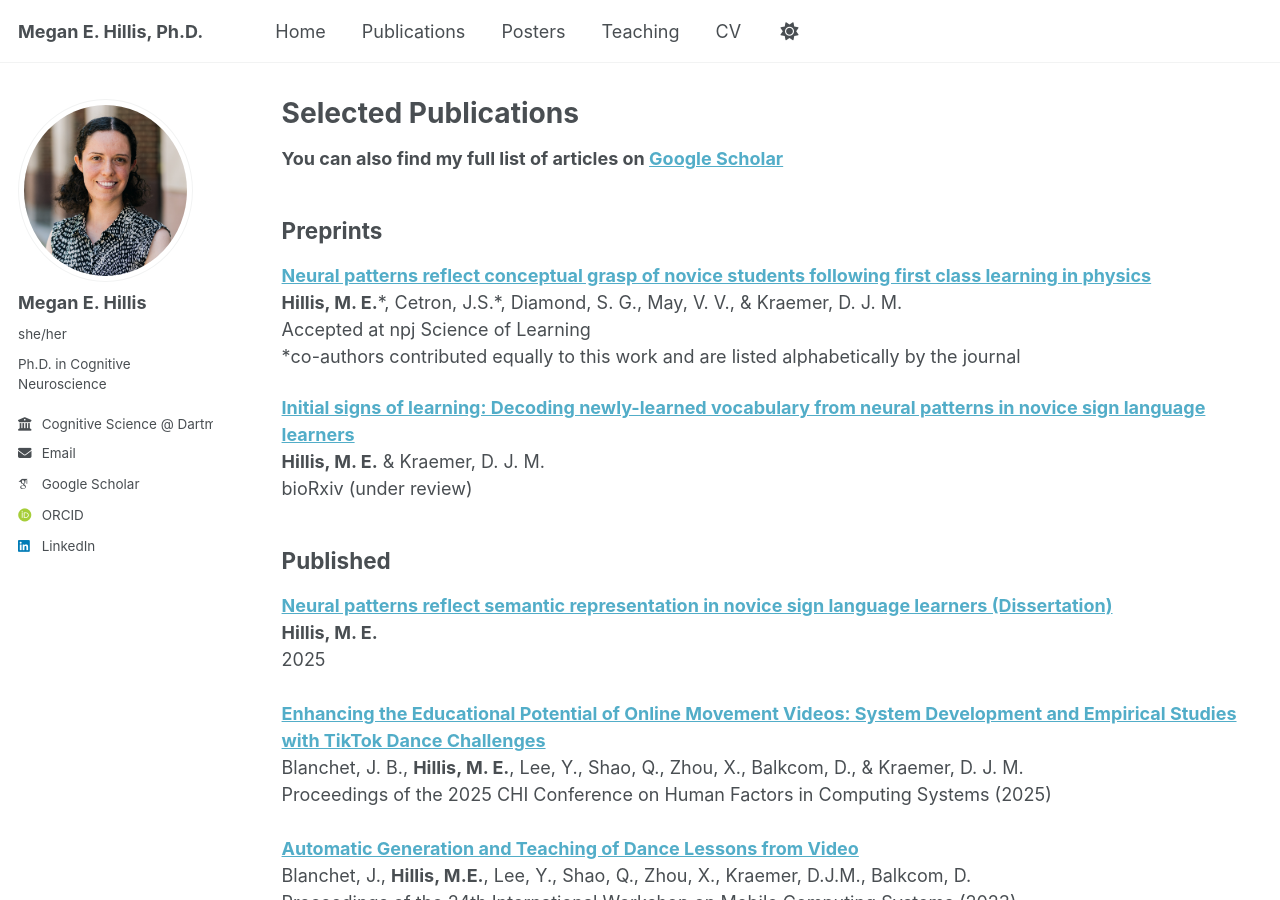
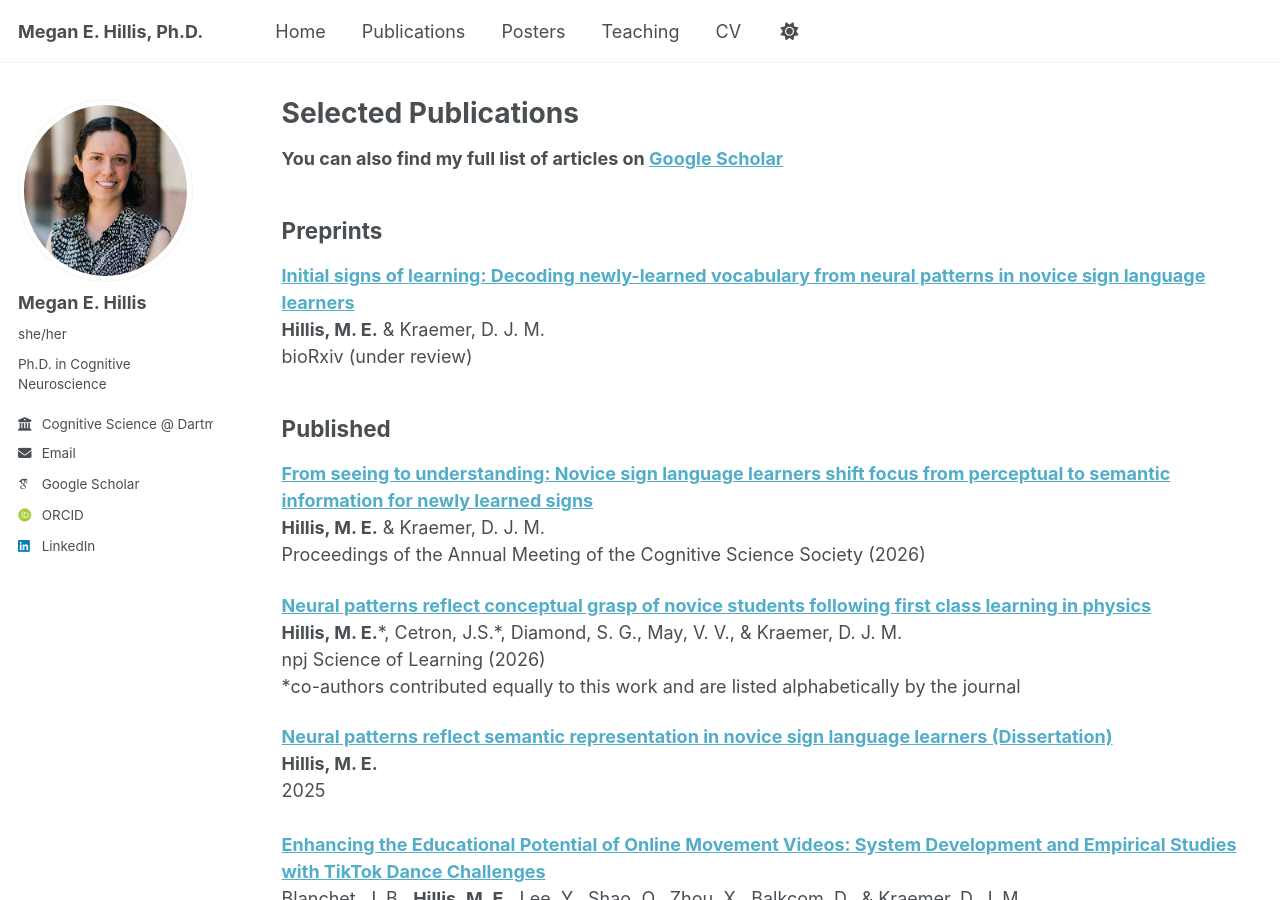
Before and after one commit to megan-hillis/megan-hillis.github.io, a Jekyll site: the page built from _pages/publications_md.md, in a window 1280 px wide and 900 px high. Built offline with Jekyll 4.4.1, drawn with Linux system fonts in a browser that asks for light colours; some web fonts are replaced.

Commit message:
update npj link, add cogsci 2026

```diff
--- a/_pages/publications_md.md
+++ b/_pages/publications_md.md
@@ -12,16 +12,20 @@ author_profile: true
 
 ## Preprints
 
-[**Neural patterns reflect conceptual grasp of novice students following first class learning in physics**](https://doi.org/10.21203/rs.3.rs-6992513/v1) \
-**Hillis, M. E.**\*, Cetron, J.S.\*, Diamond, S. G., May, V. V., & Kraemer, D. J. M. \
-Accepted at npj Science of Learning \
-	\*co-authors contributed equally to this work and are listed alphabetically by the journal
-
 [**Initial signs of learning: Decoding newly-learned vocabulary from neural patterns in novice sign language learners**](https://www.biorxiv.org/content/biorxiv/early/2025/04/17/2025.04.11.648265.full.pdf) \
 **Hillis, M. E.** & Kraemer, D. J. M. \
 bioRxiv (under review)
 
 ## Published
+
+[**From seeing to understanding: Novice sign language learners shift focus from perceptual to semantic information for newly learned signs**](https://escholarship.org/content/qt2vx527s2/qt2vx527s2.pdf) \
+**Hillis, M. E.** & Kraemer, D. J. M. \
+Proceedings of the Annual Meeting of the Cognitive Science Society (2026)
+
+[**Neural patterns reflect conceptual grasp of novice students following first class learning in physics**](https://www.nature.com/articles/s41539-025-00394-3) \
+**Hillis, M. E.**\*, Cetron, J.S.\*, Diamond, S. G., May, V. V., & Kraemer, D. J. M. \
+npj Science of Learning (2026) \
+	\*co-authors contributed equally to this work and are listed alphabetically by the journal
 
 [**Neural patterns reflect semantic representation in novice sign language learners (Dissertation)**](https://digitalcommons.dartmouth.edu/dissertations/345/) \
 **Hillis, M. E.** \
```
